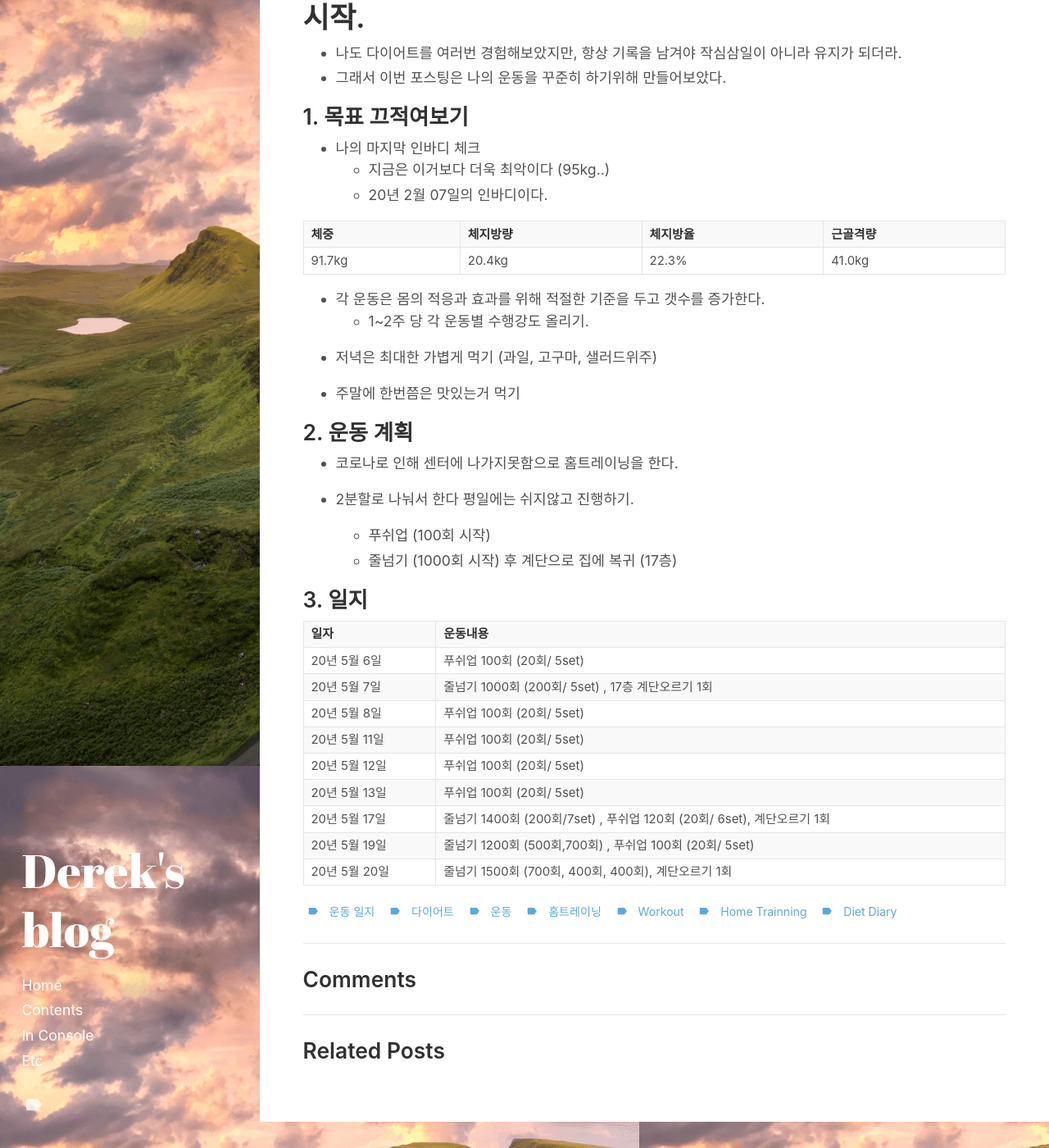
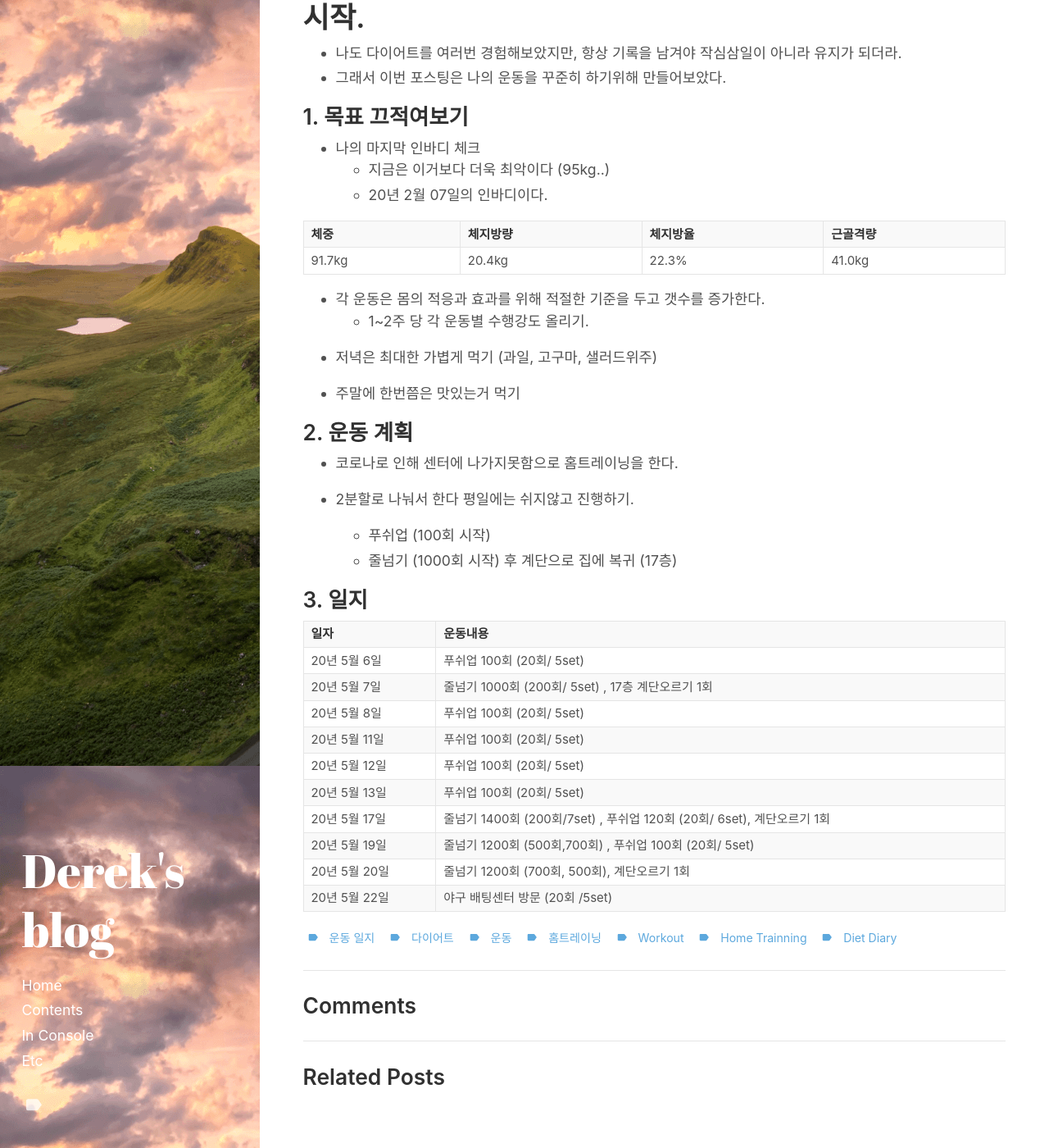
Before and after one commit to derek-mun/derek-mun.github.io, a Jekyll site: the page built from _posts/2020-05-06-Workout-home-trainning.md, in a window 1280 px wide and 1400 px high, scrolled down 236 px. Shown: the whole window at 82% size. Built offline with Jekyll 4.4.1, drawn with Linux system fonts in a browser that asks for light colours; comment, search, counter and statistics services are not loaded.

Commit message:
20.05.23 new post

```diff
--- a/_posts/2020-05-06-Workout-home-trainning.md
+++ b/_posts/2020-05-06-Workout-home-trainning.md
@@ -58,4 +58,5 @@ comments: true
 | 20년 5월 13일 | 푸쉬업 100회 (20회/ 5set) |
 | 20년 5월 17일 | 줄넘기 1400회 (200회/7set) , 푸쉬업 120회 (20회/ 6set), 계단오르기 1회 |
 | 20년 5월 19일 | 줄넘기 1200회 (500회,700회) , 푸쉬업 100회 (20회/ 5set) |
-| 20년 5월 20일 | 줄넘기 1500회 (700회, 400회, 400회), 계단오르기 1회 |
+| 20년 5월 20일 | 줄넘기 1200회 (700회, 500회), 계단오르기 1회 |
+| 20년 5월 22일 | 야구 배팅센터 방문 (20회 /5set) |
--- a/_sass/hydeout/_code.scss
+++ b/_sass/hydeout/_code.scss
@@ -46,7 +46,7 @@ pre code {
 
   }
   .lineno {
-    color: #c00;
+    color: rgb(255, 0, 157);
     display: inline-block; // Ensures the null space also isn't selectable
     user-select: none; // Make sure numbers aren't selectable
   }
--- a/_sass/hydeout/_syntax.scss
+++ b/_sass/hydeout/_syntax.scss
@@ -2,14 +2,14 @@
 .highlight .c { color: #366; } /* Comment */
 .highlight .err {color: #f07178; } /* Error */
 .highlight .k { color: #c792ea; } /* Keyword */
-.highlight .n { color: #eeffff;}
-.highlight .o { color: #89ddff; } /* Operator */
+.highlight .n { color: #aaa;}
+.highlight .o { color: #366; } /* Operator */
 .highlight .cm { /* Comment.Multiline */
   color: #b2ccd6;
   font-style: italic;
 }
 .highlight .cp { color: #b2ccd6; } /* Comment.Preproc */
-.highlight .c1 { color: #b2ccd6; } /* Comment.Single */
+.highlight .c1 { color: #c792ea; } /* Comment.Single */
 .highlight .cs { color: #b2ccd6; } /* Comment.Special */
 .highlight .gd { color: #f07178; } /* Generic.Deleted */
 .highlight .ge { font-style: italic; } /* Generic.Emph */
```
Also changed, not shown: _posts/2020-05-22-Contents-Linux-tar-and-gzip.md (added, +113 -0 lines).
